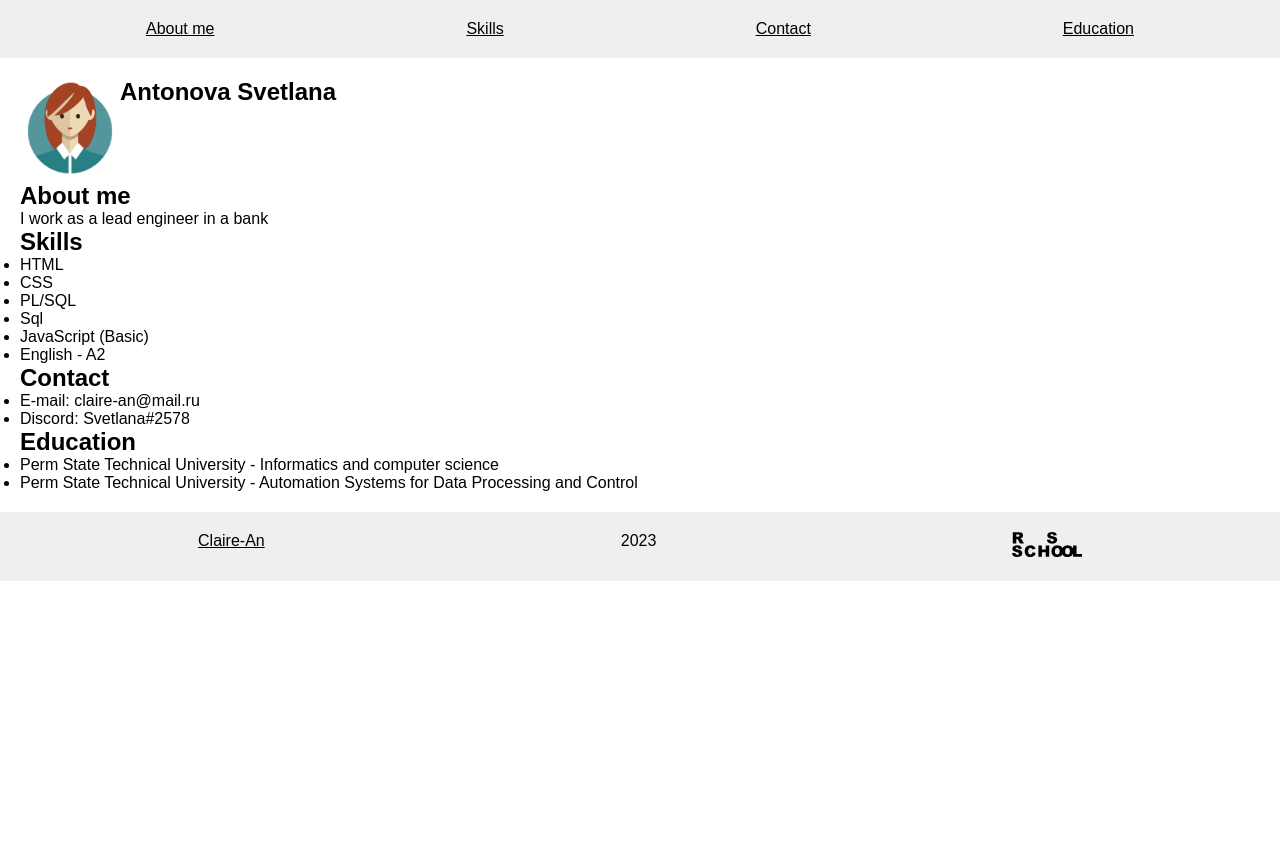
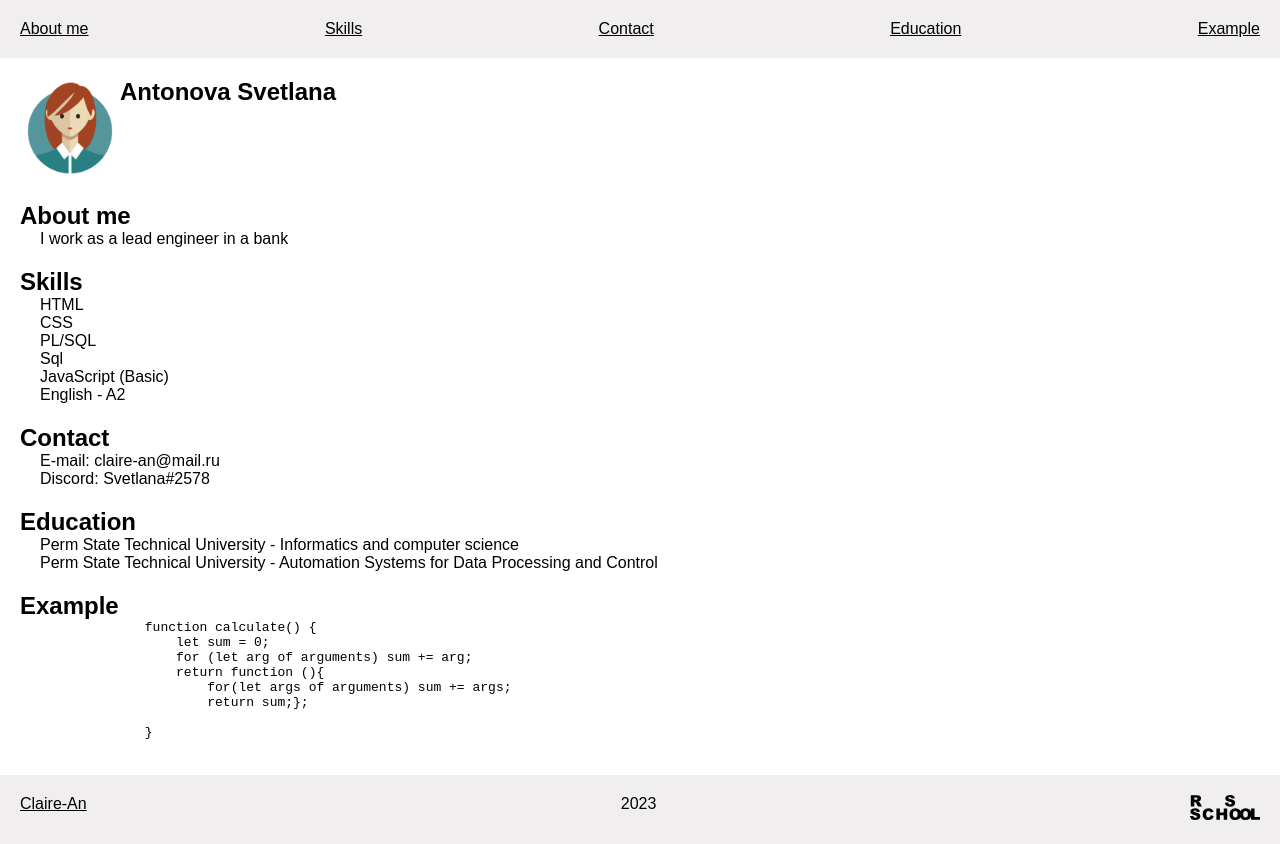
Before and after one commit to Claire-An/rsschool-cv, a plain HTML site: page index.html in a window 1280 px wide. Before the commit the page ends 800 px from the top, so only its background shows below. Drawn offline with Linux system fonts and the light colour scheme.

Commit message:
feat: change index.html and style.css

```diff
--- a/index.html
+++ b/index.html
@@ -10,10 +10,11 @@
     <header>
         <nav class="nav">
             <ul class="nav__list">
-                <li class="nav__item"><a href="#">About me</a></li>
-                <li class="nav__item"><a href="#">Skills</a></li>
-                <li class="nav__item"><a href="#">Contact</a></li>
-                <li class="nav__item"><a href="#">Education</a></li>
+                <li class="nav__item"><a href="#About_me">About me</a></li>
+                <li class="nav__item"><a href="#Skills">Skills</a></li>
+                <li class="nav__item"><a href="#Contact">Contact</a></li>
+                <li class="nav__item"><a href="#Education">Education</a></li>
+                <li class="nav__item"><a href="#Example">Example</a></li>
             </ul>
         </nav>
     </header>
@@ -24,13 +25,13 @@
                 <h1>Antonova Svetlana</h1>
             </div>
         </section>
-        <section>
+        <section class="About_me" id="About_me">
             <h2>About me</h2>
-            <p>I work as a lead engineer in a bank</p>
+            <p class="About_me__text">I work as a lead engineer in a bank</p>
         </section>
-        <section>
+        <section class="Skills" id="Skills">
             <h2>Skills</h2>
-            <ul>
+            <ul class="skills__list">
                 <li>HTML</li>
                 <li>CSS</li>
                 <li>PL/SQL</li>
@@ -39,19 +40,32 @@
                 <li>English - A2</li>
             </ul>
         </section>
-        <section>
+        <section class="Contact" id="Contact">
             <h2>Contact</h2>
-            <ul>
+            <ul class="Contact__list">
                 <li>E-mail: claire-an@mail.ru</li>
                 <li>Discord: Svetlana#2578</li>
             </ul>
         </section>
-        <section>
+        <section class="Education" id="Education">
             <h2>Education</h2>
-            <ul>
+            <ul class="Education__list">
                 <li>Perm State Technical University - Informatics and computer science</li>
                 <li>Perm State Technical University - Automation Systems for Data Processing and Control</li>
             </ul>
+        </section>
+        <section class="Example" id="Example">
+            <h2>Example</h2>
+            <pre>
+                function calculate() {
+                    let sum = 0;
+                    for (let arg of arguments) sum += arg;
+                    return function (){
+                        for(let args of arguments) sum += args;
+                        return sum;};
+
+                }
+            </pre>
         </section>
     </main>
     <footer>
--- a/style.css
+++ b/style.css
@@ -5,6 +5,7 @@
 
 main, footer, header {
     margin: 0 auto;
+    max-width: 1280px;
     padding-left: 20px;
     padding-right: 20px;
     font-family: Arial, serif;
@@ -25,7 +26,7 @@ header, footer {
     list-style: none;
     display: flex;
     flex-wrap: wrap;
-    justify-content: space-around;
+    justify-content: space-between;
 }
 
 .nav__item a,
@@ -45,7 +46,7 @@ footer a:hover {
 
 footer {
     display: flex;
-    justify-content: space-around;
+    justify-content: space-between;
 }
 
 .title {
@@ -56,3 +57,18 @@ footer {
 .img_avatar {
     height: 100px;
 }
+
+h2 {
+    padding-top: 20px;
+}
+
+.skills__list,
+.Contact__list,
+.Education__list {
+    list-style: none;
+    padding-left: 20px;
+}
+
+.About_me__text {
+    padding-left: 20px;
+}
```
